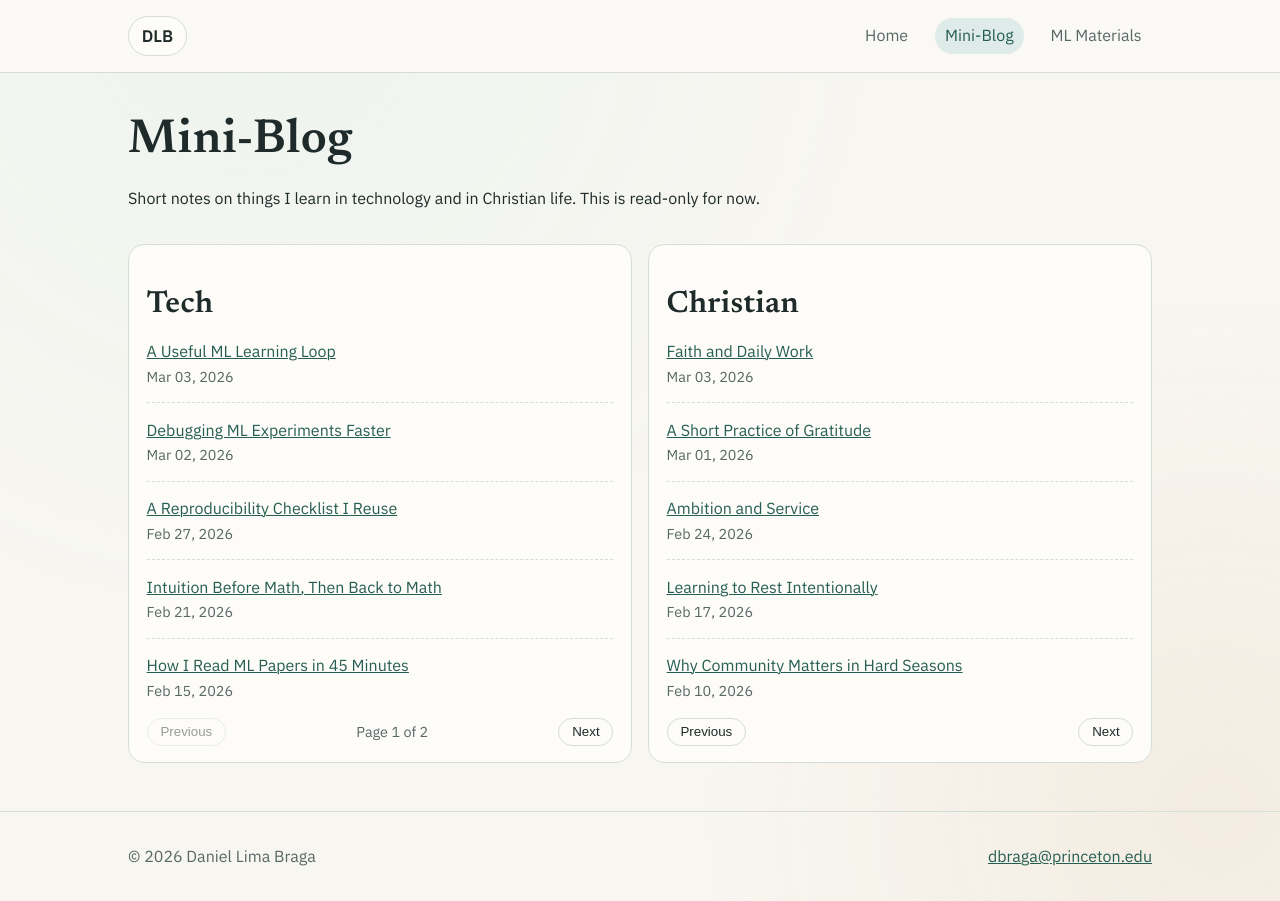
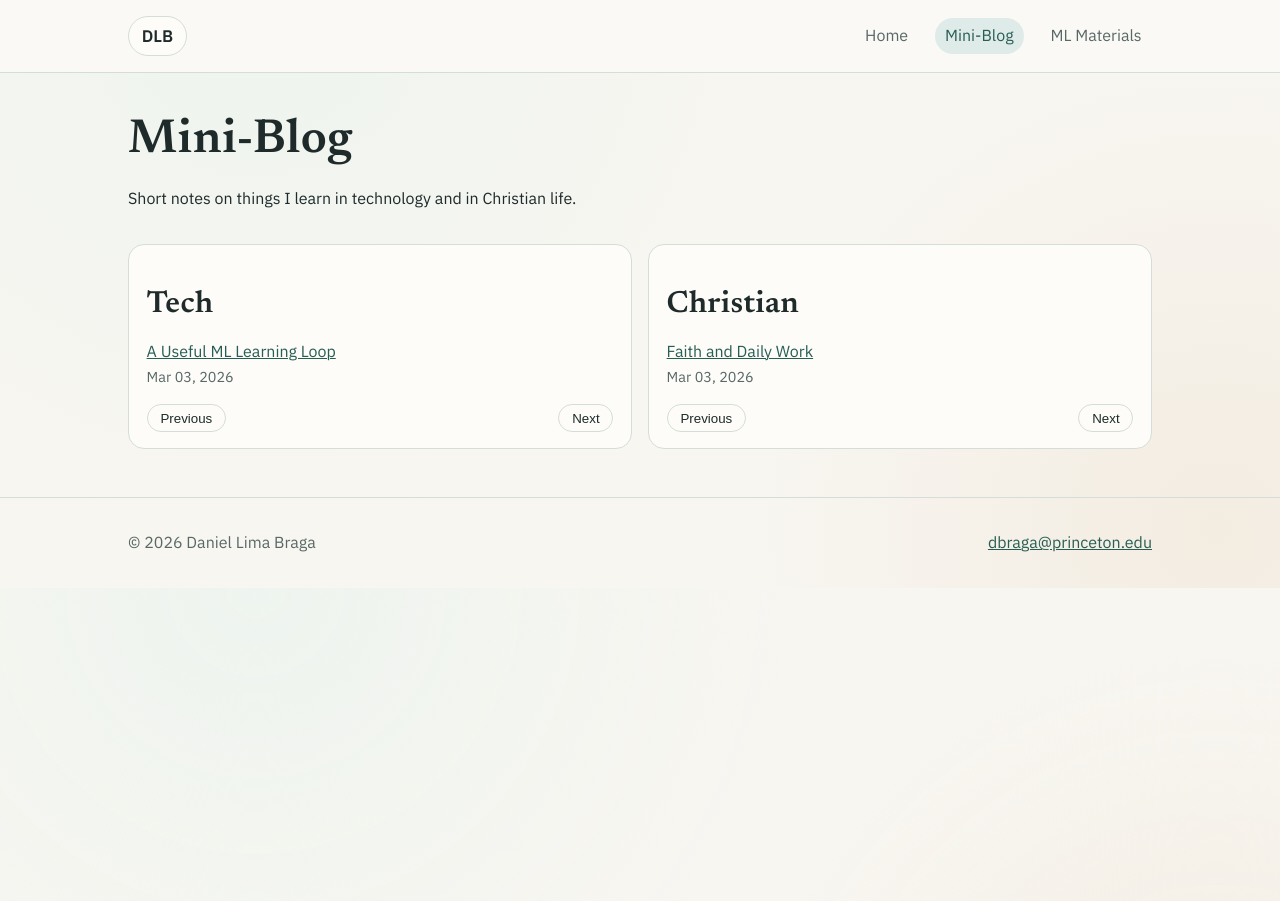
Before and after one commit to bragadaniel14/bragadaniel14.github.io, a Jekyll site: the page built from mini-blog.md, in a window 1280 px wide. Built offline with Jekyll 4.4.1, drawn with Linux system fonts in a browser that asks for light colours.

```diff
--- a/_posts/2026-02-10-christian-note-community.md
+++ /dev/null
@@ -1,9 +0,0 @@
----
-title: "Why Community Matters in Hard Seasons"
-date: 2026-02-10
-categories: [christian]
----
-Placeholder post.
-
-This placeholder reflects on staying connected to community during demanding periods.
-It is easier to stay grounded when faith is practiced together.
--- a/_posts/2026-02-15-tech-note-reading-papers.md
+++ /dev/null
@@ -1,12 +0,0 @@
----
-title: "How I Read ML Papers in 45 Minutes"
-date: 2026-02-15
-categories: [tech]
----
-Placeholder post.
-
-My first pass is:
-1. abstract and figures,
-2. core method section,
-3. limitations,
-4. one experiment to replicate.
--- a/_posts/2026-02-17-christian-note-rest.md
+++ /dev/null
@@ -1,9 +0,0 @@
----
-title: "Learning to Rest Intentionally"
-date: 2026-02-17
-categories: [christian]
----
-Placeholder post.
-
-Intentional rest helps me sustain deep work without burning out.
-I am treating rest as part of discipline, not an interruption of it.
--- a/_posts/2026-02-21-tech-note-intuition-before-math.md
+++ /dev/null
@@ -1,9 +0,0 @@
----
-title: "Intuition Before Math, Then Back to Math"
-date: 2026-02-21
-categories: [tech]
----
-Placeholder post.
-
-For difficult topics, I start with intuition and then return to equations for precision.
-That sequence helps me move from curiosity to implementation.
--- a/_posts/2026-03-01-christian-note-gratitude.md
+++ /dev/null
@@ -1,9 +0,0 @@
----
-title: "A Short Practice of Gratitude"
-date: 2026-03-01
-categories: [christian]
----
-Placeholder post.
-
-I am trying to end each day by naming three things I am grateful for.
-It changes how I carry pressure from work and study.
--- a/_posts/2026-03-02-tech-note-debugging-experiments.md
+++ /dev/null
@@ -1,11 +0,0 @@
----
-title: "Debugging ML Experiments Faster"
-date: 2026-03-02
-categories: [tech]
----
-Placeholder post.
-
-Quick notes on making ML experiment loops faster to debug:
-- shrink data first,
-- add assert checks before training,
-- store a reproducible run config.
--- a/mini-blog.md
+++ b/mini-blog.md
@@ -6,7 +6,7 @@ permalink: /mini-blog/
 <section class="section-block">
   <h1>Mini-Blog</h1>
   <p>
-    Short notes on things I learn in technology and in Christian life. This is read-only for now.
+    Short notes on things I learn in technology and in Christian life.
   </p>
 </section>
 
--- a/ml-materials.md
+++ b/ml-materials.md
@@ -16,8 +16,19 @@ permalink: /ml-materials/
       <h2>Friendly Foundations</h2>
       <ul>
         <li><a href="https://www.3blue1brown.com/topics/neural-networks" target="_blank" rel="noopener">3Blue1Brown: Neural Networks</a> - visual intuition first.</li>
+        <li><a href="https://www.3blue1brown.com/topics/differential-equations" target="_blank" rel="noopener">3Blue1Brown: Differential Equations</a> - visual intuition first.</li>
         <li><a href="https://www.statquest.org/" target="_blank" rel="noopener">StatQuest</a> - simple explanations for core ML and statistics ideas.</li>
+        <li><a href="https://huggingface.co/spaces/lbourdois/SSM_blog_posts" target="_blank" rel="noopener">State Space Models</a> - A concise and effective introduction to state space models. I am generally a fan of HuggingFace in general as plataform!</li>
+      </ul>
+    </article>
+
+    <article class="card">
+      <h2>Classes/Tutorials</h2>
+      <ul>
+        <li><a href="https://ocw.mit.edu/courses/18-03-differential-equations-spring-2010/video_galleries/video-lectures/" target="_blank" rel="noopener">MIT 18.03 - Differential Equations</a> - I never took a differential equations class. For a working knowledge of the topic there are three takeaways that made this lecture series worth it. First, a lot of ODEs revert to pretty formulaic formulas and motifs, so knowing that there is a straighforward way to solve them is useful, especially if you are reading more principled AI papers in things like dynamical systems or diffusions. Second, Having a good intuition and technical understanding of things like Fourier and Laplace transforms is very useful to converse with the the engineering world. I never thought I'd care about it that much, but getting interested in AI for world models and physical systems comes with the burden of needing a good understanding of this heavy machinery.</li>
         <li><a href="https://cs229.stanford.edu/materials.html" target="_blank" rel="noopener">Stanford CS229 Materials</a> - classic notes for fundamentals.</li>
+        <li><a href="https://www.deeplearning.ai/courses/deep-learning-specialization/" target="_blank" rel="noopener">deeplearning.ai Deep Learning Specialization</a> - If you are like me, you might enjoy classes that are more theory heavy, where you get to develop intuition and write proofs on pen and paper. The drawback is that on a day-to-day, you actually need to know how to move those ideas to working code. Most deeplearning.ai courses are very good at explaining meaningful architectural details and giving targeted practice that you might not get in a regular classroom.</li>
+        <li><a href="https://uvadlc-notebooks.readthedocs.io/" target="_blank" rel="noopener">UVA Deep Learning Course Notebooks</a> - I have used this a little bit to start understanding JAX better and it is pretty well written and mostly self-contained. It also has equivalent and clear PyTorch tutorials.</li>
       </ul>
     </article>
 
```
Also changed, not shown: other parts of ml-materials.md (+1 -1 lines), _posts/2026-02-03-tech-note-model-failures.md (deleted, +0 -9 lines), _posts/2026-02-09-tech-note-small-projects.md (deleted, +0 -9 lines), _posts/2026-02-24-christian-note-service.md (deleted, +0 -9 lines), _posts/2026-02-27-tech-note-reproducibility-checklist.md (deleted, +0 -11 lines), index.md (+6 -6 lines), profile-placeholder.jpg (added).
